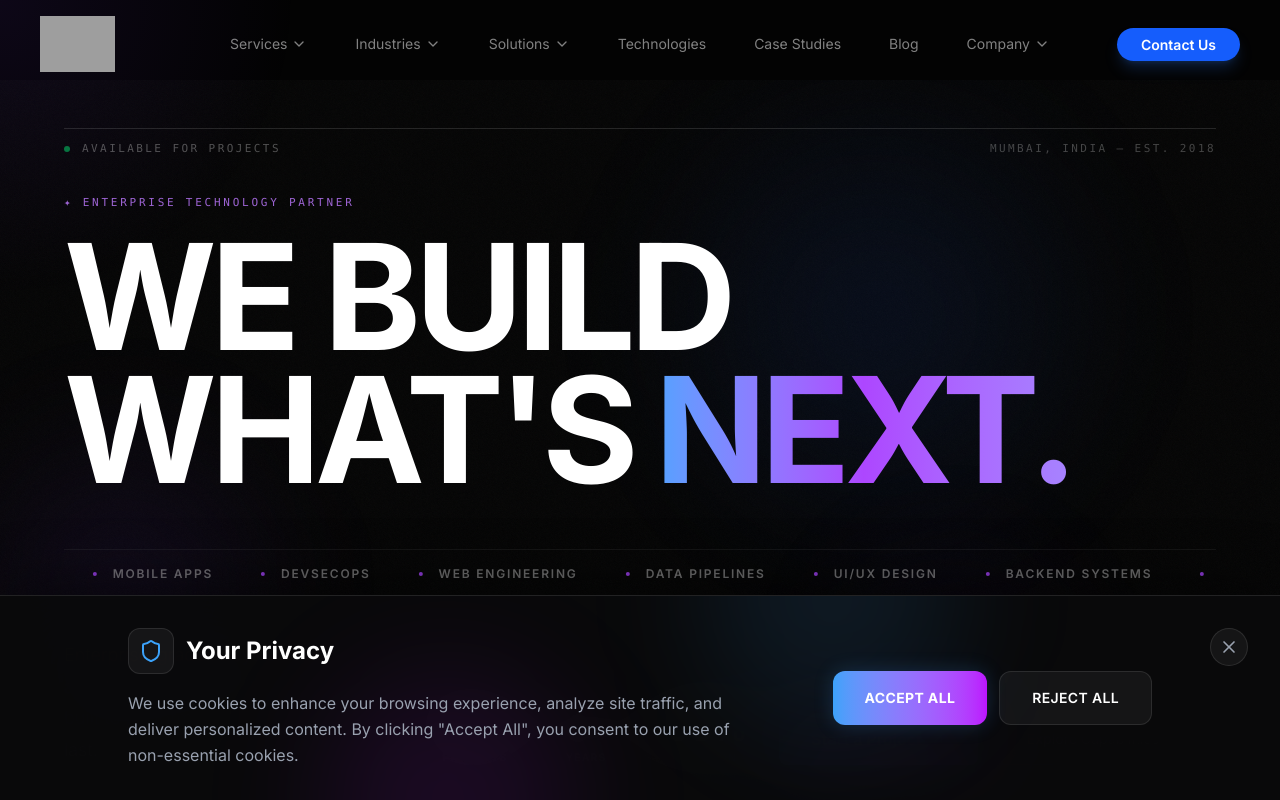
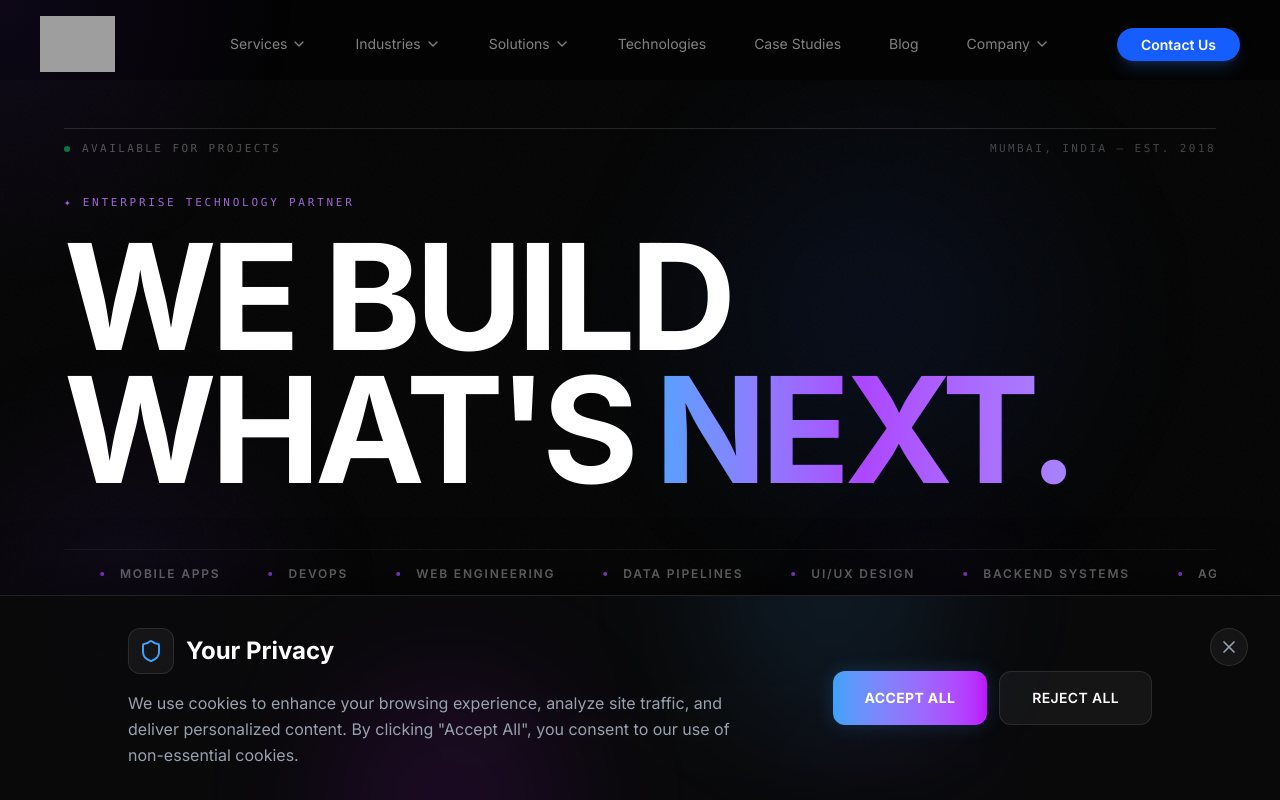
Before and after one commit to Valiun-Ventures/valiun.tech, a Next.js app: page / in a window 1280 px wide. Shown: the top 800 px of the page. Built offline with nearby package versions, Linux system fonts and the light colour scheme; grey boxes are pictures that could not be loaded.

Commit message:
content: update DevSecOps to DevOps in hero ticker

```diff
--- a/src/components/sections/Hero.tsx
+++ b/src/components/sections/Hero.tsx
@@ -92,7 +92,7 @@ function DrawLine({ delay = 0, className = "" }: { delay?: number; className?: s
 
 // ── Infinite horizontal marquee ───────────────────────────────────────────────
 const TICKER_ITEMS = [
-    "Agentic AI", "Cloud Architecture", "Mobile Apps", "DevSecOps",
+    "Agentic AI", "Cloud Architecture", "Mobile Apps", "DevOps",
     "Web Engineering", "Data Pipelines", "UI/UX Design", "Backend Systems",
 ];
 
```
